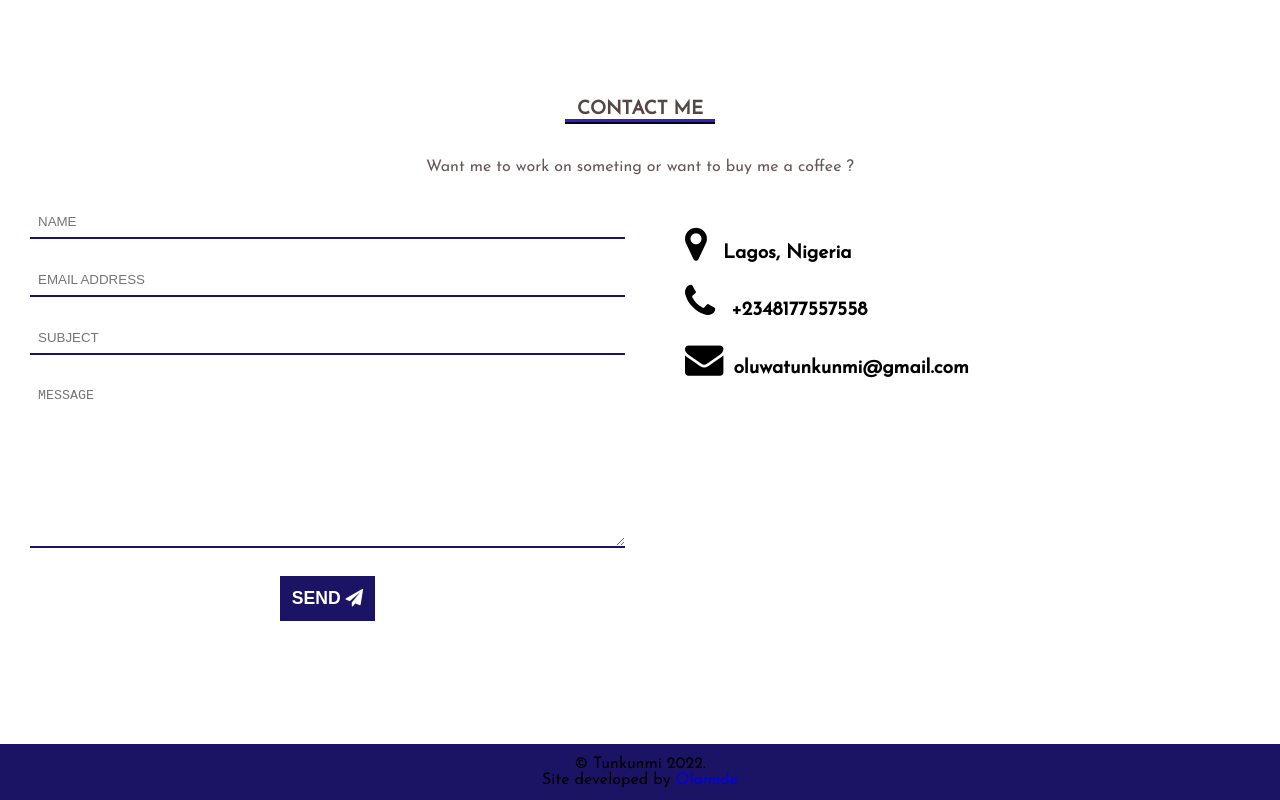
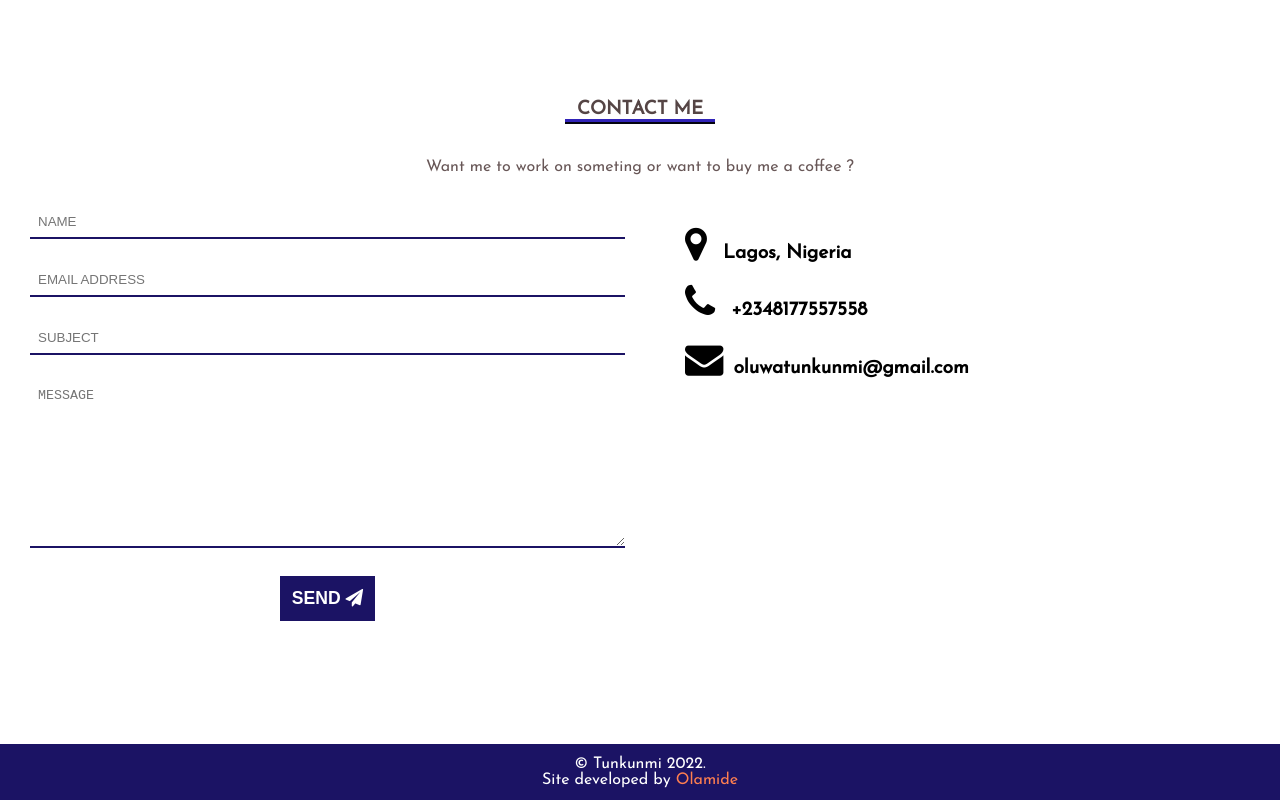
Before and after one commit to Tunkunmi/tunkunmi-portfolio, a plain HTML site: page index.html in a window 1280 px wide. Shown: the part 4285-5085 px from the top of the page. Drawn offline with Linux system fonts and the light colour scheme.

Commit message:
update footer style

```diff
--- a/style.css
+++ b/style.css
@@ -291,9 +291,13 @@ nav.newNav .toggle-nav {
 footer {
     background-color: #1b1364;
     padding: 12px;
+    color : white
 }
 footer p{
     margin: 0;
+}
+footer a {
+    color : coral
 }
 
 @media screen and (max-width : 768px) {
```
